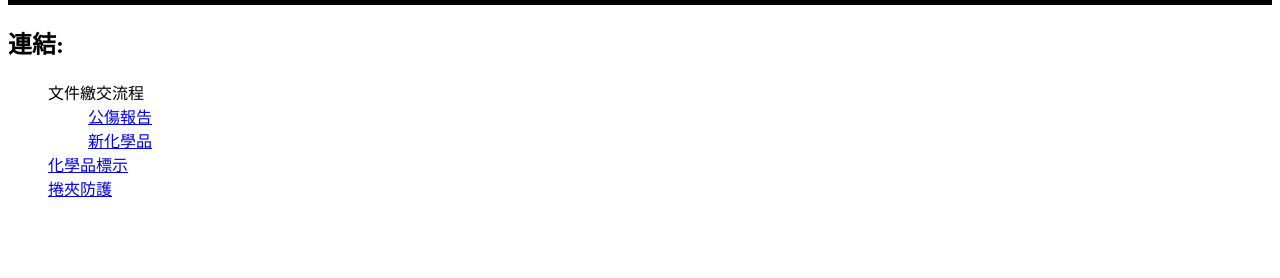
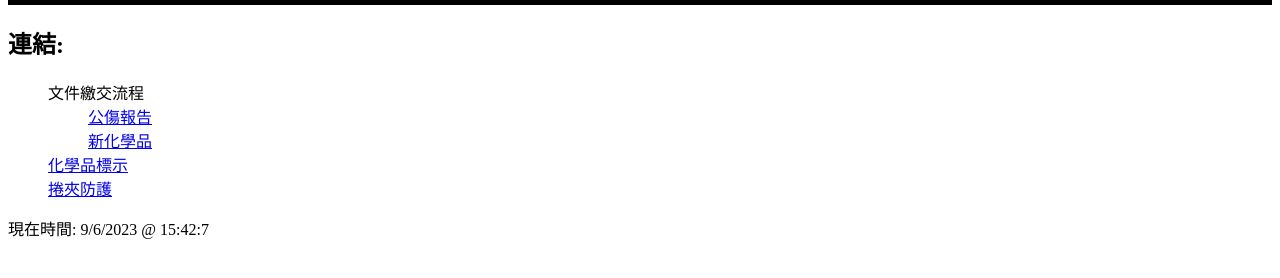
Before and after one commit to SunnyKuoTing/HYESH, a plain HTML site: page index.html in a window 1280 px wide. Shown: the part 142-420 px from the top of the page. Drawn offline with Linux system fonts and the light colour scheme.

Commit message:
Update index.html

```diff
--- a/index.html
+++ b/index.html
@@ -34,6 +34,19 @@
     <li><a href="https://your-link-here.com">化學品標示</a></li>  <!-- 連結網頁 -->
     <li><a href="https://your-link-here.com">捲夾防護</a></li>  <!-- 連結網頁 -->
 </ul>
+<script>
+window.onload = function() {
+    var currentDate = new Date();
+    var datetime = "現在時間: " + currentDate.getDate() + "/"
+                + (currentDate.getMonth()+1)  + "/"
+                + currentDate.getFullYear() + " @ "
+                + currentDate.getHours() + ":"
+                + currentDate.getMinutes() + ":"
+                + currentDate.getSeconds();
+    document.getElementById("time").innerHTML = datetime;
+}
+</script>
+<p id="time"></p>
 
 </body>
 </html>
```
